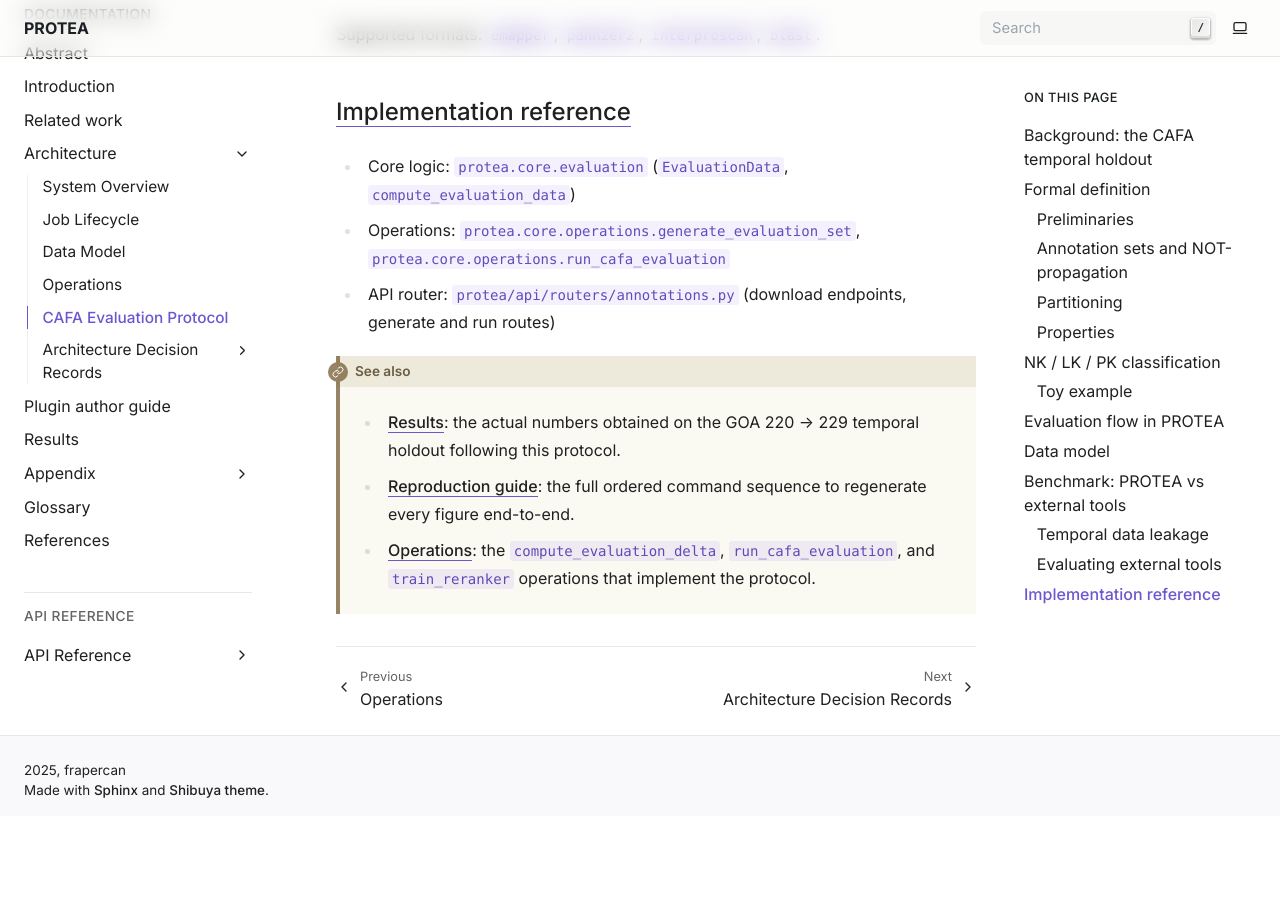
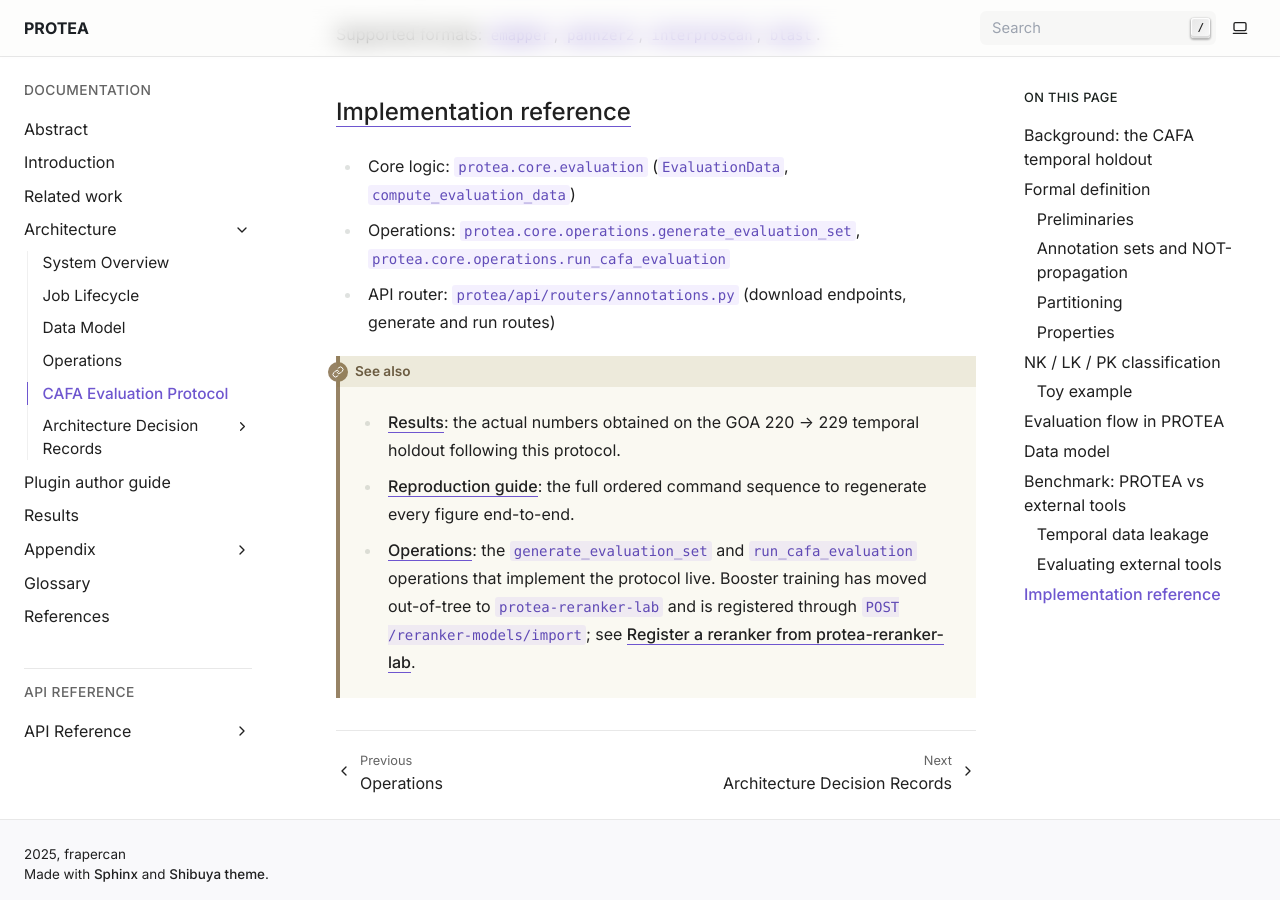
Before and after one commit to frapercan/PROTEA, a Sphinx documentation site: the page built from docs/source/architecture/evaluation.rst, in a window 1280 px wide and 900 px high, scrolled down 9367 px. Built offline with Sphinx 7.4.7, drawn with Linux system fonts in a browser that asks for light colours; cross-references to code outside the pages are shown as plain code; before the commit the page ends 10183 px from its top, so only the background shows below that.

Commit message:
docs(evaluation): fix seealso bullet that cited removed / nonexistent ops
The seealso block at the bottom of architecture/evaluation.rst named
three operations as "implementing the protocol":

1. compute_evaluation_delta: this operation does not exist. The actual
   one that materialises the NK/LK/PK delta is generate_evaluation_set
   (registered in protea/core/operation_catalog.py and exposed via
   POST /v1/annotations/evaluation-sets/generate).
2. run_cafa_evaluation: correct, kept.
3. train_reranker: no longer registered (the same chapter notes this
   on architecture/operations.rst:896-898). LightGBM training moved
   out-of-tree to protea-reranker-lab in F0/T0.6; the live PROTEA
   surface is POST /reranker-models/import plus the four-step howto.

Replace the bullet with the correct two operation names and a
reference to the howto for the booster registration flow. Self-rooted
:ref: target howto-register-reranker is the existing label in
appendix/howto_guides.rst.

```diff
--- a/docs/source/architecture/evaluation.rst
+++ b/docs/source/architecture/evaluation.rst
@@ -482,5 +482,9 @@ Implementation reference
      temporal holdout following this protocol.
    - :doc:`/appendix/reproduction_guide`: the full ordered command sequence
      to regenerate every figure end-to-end.
-   - :doc:`operations`: the ``compute_evaluation_delta``, ``run_cafa_evaluation``,
-     and ``train_reranker`` operations that implement the protocol.
+   - :doc:`operations`: the ``generate_evaluation_set`` and
+     ``run_cafa_evaluation`` operations that implement the protocol live.
+     Booster training has moved out-of-tree to ``protea-reranker-lab``
+     and is registered through ``POST /reranker-models/import``; see
+     :ref:`Register a reranker from protea-reranker-lab
+     <howto-register-reranker>`.
```
